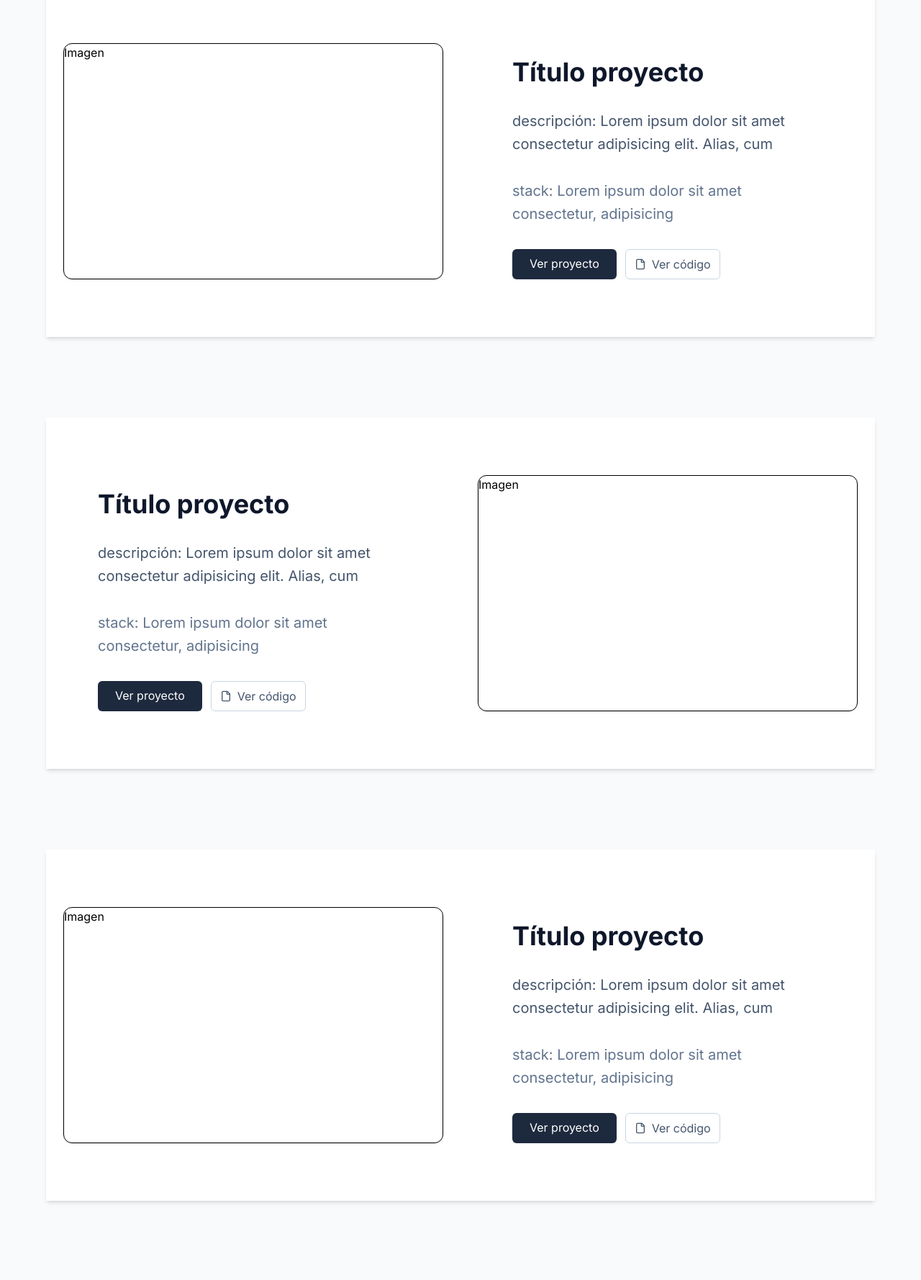
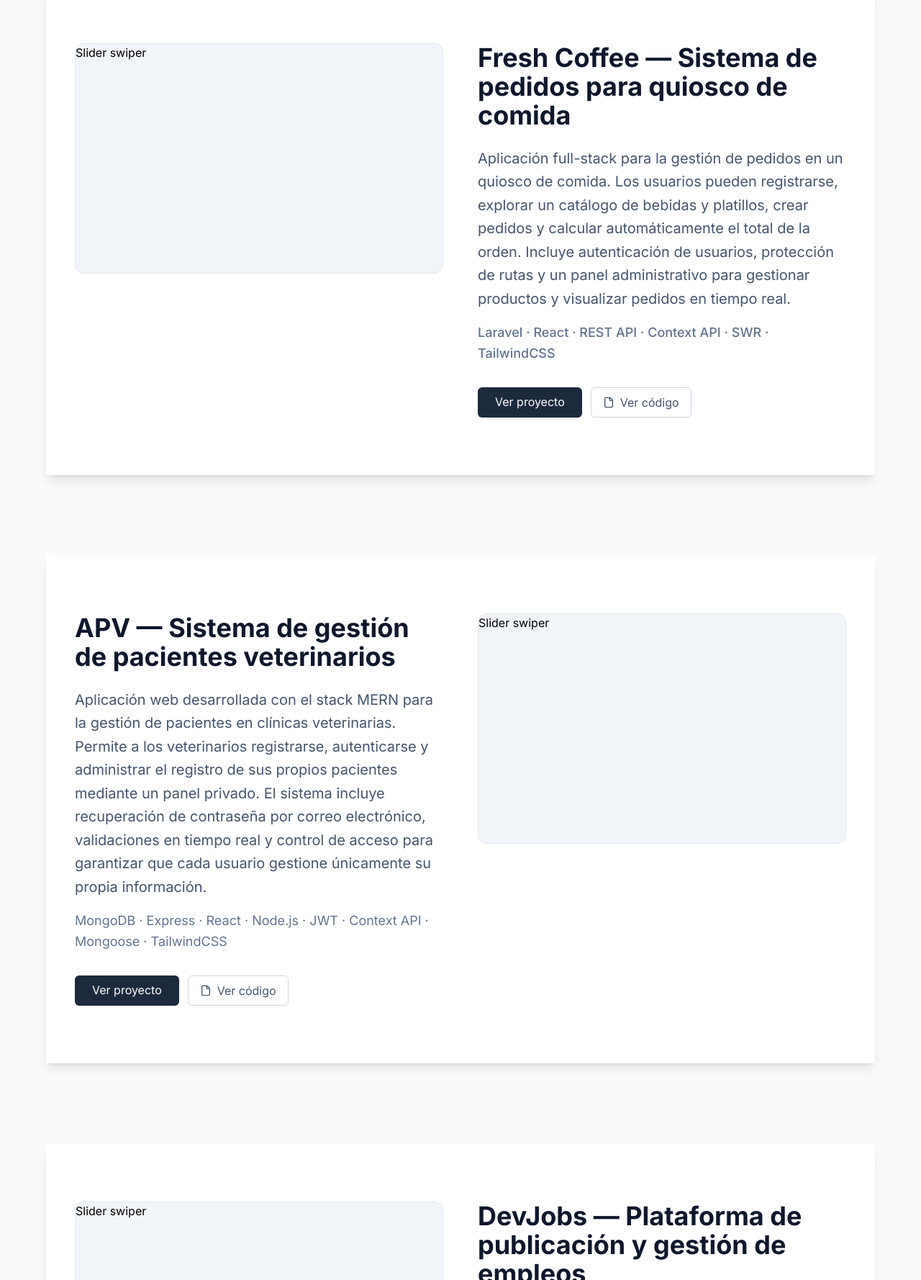
Before and after one commit to Luismy-182/MASP, a React (Vite) app: page / in a window 1280 px wide. Shown: the part 1862-3640 px from the top of the page at 72% size. Built offline with nearby package versions, Linux system fonts and the light colour scheme.

Commit message:
trabajando en swiper y screenshots

```diff
--- /dev/null
+++ b/src/components/ProjectSlider.jsx
@@ -0,0 +1,9 @@
+import React from 'react'
+
+const ProjectSlider = () => {
+  return (
+    <div>Slider swiper</div>
+  )
+}
+
+export default ProjectSlider
--- a/src/components/SelectWorkCard.jsx
+++ b/src/components/SelectWorkCard.jsx
@@ -1,6 +1,7 @@
 import React from 'react'
 import { Link } from 'react-router-dom'
 import { File } from 'lucide-react'
+import ProjectSlider from './ProjectSlider'
 
 const SelectWorkCard = () => {
   return (
@@ -8,16 +9,18 @@ const SelectWorkCard = () => {
       <div className="mt-20 md:mt-28">
 
         {/* card-1 */}
-        <div className="my-20 md:my-28 py-15 md:py-20 block md:grid md:grid-cols-2 gap-12 bg-white w-full shadow-md px-6 ">
+        <div className="my-20 md:my-28 py-16 md:py-20 block md:grid md:grid-cols-2 gap-12 bg-white w-full shadow-lg hover:shadow-xl transition-shadow duration-300  px-6 md:px-10 ">
 
-          <div className="w-full rounded-xl shadow border">
-            <p>Imagen</p>
+          <div className="w-full rounded-xl overflow-hidden border aspect-16/10  border-slate-200 bg-slate-100">
+            <ProjectSlider />
           </div>
 
-          <div className="w-full px-12">
-            <h2 className='text-slate-900 text-3xl md:text-4xl my-5 font-bold'>Título proyecto</h2>
-            <p className='text-slate-600 mt-6 md:mt-8  max-w-2xl leading-relaxed text-lg md:text-xl'>descripción: Lorem ipsum dolor sit amet consectetur adipisicing elit. Alias, cum </p>
-            <p className='text-slate-500 mt-6 md:mt-8  max-w-2xl leading-relaxed text-lg md:text-xl'>stack: Lorem ipsum dolor sit amet consectetur, adipisicing </p>
+          <div className="w-full">
+            <h2 className='text-slate-900 text-3xl md:text-4xl mt-0 mb-5 font-bold'>Fresh Coffee — Sistema de pedidos para quiosco de comida</h2>
+            <p className='text-slate-600 mt-6  max-w-2xl leading-relaxed text-lg md:text-xl'>Aplicación full-stack para la gestión de pedidos en un quiosco de comida.
+              Los usuarios pueden registrarse, explorar un catálogo de bebidas y platillos, crear pedidos y calcular automáticamente el total de la orden.
+              Incluye autenticación de usuarios, protección de rutas y un panel administrativo para gestionar productos y visualizar pedidos en tiempo real.</p>
+            <p className='text-slate-500 mt-4  max-w-2xl leading-relaxed text-base md:text-lg font-medium'>Laravel · React · REST API · Context API · SWR · TailwindCSS</p>
 
             {/* Área de botones */}
             <div className="flex gap-3 mt-6 md:mt-8">
@@ -25,13 +28,13 @@ const SelectWorkCard = () => {
                 className="py-2 px-6 bg-slate-800 text-white rounded-md hover:bg-slate-900 transition-colors duration-200" to="#">Ver proyecto</Link>
               <Link
 
-                className="flex gap-2 py-2 px-3 rounded-md border  hover:border-slate-900 transition-colors duration-200
-                                text-slate-600 border-slate-300 hover:text-slate-900
+                className="flex gap-2 py-2 px-4 rounded-md border  hover:border-slate-900 transition-colors duration-200
+                                text-slate-600 border-slate-300 hover:text-slate-900 items-center
                                 "
                 to=""
               >
                 <File
-                  className='inline w-4' />
+                  className='inline w-4 h-4' />
                 Ver código
               </Link>
             </div>
@@ -39,14 +42,18 @@ const SelectWorkCard = () => {
           </div>
 
         </div>
+
         {/* card-2 */}
-        <div className="my-20 md:my-28 py-15 md:py-20 block md:grid md:grid-cols-2 gap-12 bg-white w-full shadow-md px-6 ">
+        <div className="my-20 md:my-28 py-16 md:py-20 block md:grid md:grid-cols-2 gap-12 bg-white w-full shadow-lg hover:shadow-xl
+transition-shadow duration-300 px-6 md:px-10">
 
 
-          <div className="w-full  px-12">
-            <h2 className='text-slate-900 text-3xl md:text-4xl my-5 font-bold'>Título proyecto</h2>
-            <p className='text-slate-600 mt-6 md:mt-8  max-w-2xl leading-relaxed text-lg md:text-xl'>descripción: Lorem ipsum dolor sit amet consectetur adipisicing elit. Alias, cum </p>
-            <p className='text-slate-500 mt-6 md:mt-8  max-w-2xl leading-relaxed text-lg md:text-xl'>stack: Lorem ipsum dolor sit amet consectetur, adipisicing </p>
+          <div className="w-full">
+            <h2 className='text-slate-900 text-3xl md:text-4xl mt-0 mb-5 font-bold'>APV — Sistema de gestión de pacientes veterinarios</h2>
+            <p className='text-slate-600 mt-6   max-w-2xl leading-relaxed text-lg md:text-xl'>Aplicación web desarrollada con el stack MERN para la gestión de pacientes en clínicas veterinarias.
+              Permite a los veterinarios registrarse, autenticarse y administrar el registro de sus propios pacientes mediante un panel privado.
+              El sistema incluye recuperación de contraseña por correo electrónico, validaciones en tiempo real y control de acceso para garantizar que cada usuario gestione únicamente su propia información.</p>
+            <p className='text-slate-500 mt-4  max-w-2xl leading-relaxed text-base md:text-lg'>MongoDB · Express · React · Node.js · JWT · Context API · Mongoose · TailwindCSS </p>
 
             {/* Área de botones */}
             <div className="flex gap-3 mt-6 md:mt-8">
@@ -54,36 +61,39 @@ const SelectWorkCard = () => {
                 className="py-2 px-6 bg-slate-800 text-white rounded-md hover:bg-slate-900 transition-colors duration-200" to="#">Ver proyecto</Link>
               <Link
 
-                className="flex gap-2 py-2 px-3 rounded-md border  hover:border-slate-900 transition-colors duration-200
-                                text-slate-600 border-slate-300 hover:text-slate-900
+                className="flex gap-2 py-2 px-4 rounded-md border  hover:border-slate-900 transition-colors duration-200
+                                text-slate-600 border-slate-300 hover:text-slate-900 items-center
                                 "
                 to=""
               >
                 <File
-                  className='inline w-4' />
+                  className='inline w-4 h-4' />
                 Ver código
               </Link>
             </div>
 
           </div>
 
-          <div className="w-full rounded-xl shadow border">
-            <p>Imagen</p>
+          <div className="w-full rounded-xl overflow-hidden  border aspect-16/10  border-slate-200 bg-slate-100">
+            <ProjectSlider />
           </div>
 
 
         </div>
+
+
         {/* card-3 */}
-        <div className="my-20 md:my-28 py-15 md:py-20 block md:grid md:grid-cols-2 gap-12 bg-white w-full shadow-md px-6 ">
+        <div className="my-20 md:my-28 py-16 md:py-20 block md:grid md:grid-cols-2 gap-12 bg-white w-full shadow-lg hover:shadow-xl
+transition-shadow duration-300 px-6 md:px-10 ">
 
-          <div className="w-full rounded-xl shadow border">
-            <p>Imagen</p>
+          <div className="w-full rounded-xl overflow-hidden border aspect-16/10 border-slate-200 bg-slate-100">
+            <ProjectSlider />
           </div>
 
-          <div className="w-full  px-12">
-            <h2 className='text-slate-900 text-3xl md:text-4xl my-5 font-bold'>Título proyecto</h2>
-            <p className='text-slate-600 mt-6 md:mt-8  max-w-2xl leading-relaxed text-lg md:text-xl'>descripción: Lorem ipsum dolor sit amet consectetur adipisicing elit. Alias, cum </p>
-            <p className='text-slate-500 mt-6 md:mt-8  max-w-2xl leading-relaxed text-lg md:text-xl'>stack: Lorem ipsum dolor sit amet consectetur, adipisicing </p>
+          <div className="w-full">
+            <h2 className='text-slate-900 text-3xl md:text-4xl mt-0 mb-5 font-bold'>DevJobs — Plataforma de publicación y gestión de empleos</h2>
+            <p className='text-slate-600 mt-6  max-w-2xl leading-relaxed text-lg md:text-xl'>Aplicación web desarrollada con Laravel que permite publicar y gestionar vacantes laborales desde una plataforma similar a un portal de empleo. Incluye autenticación de usuarios, gestión de roles y panel administrativo para administrar ofertas de trabajo.</p>
+            <p className='text-slate-500 mt-4  max-w-2xl leading-relaxed text-base md:text-lg'>Laravel · Livewire · TailwindCSS · Laravel Breeze · Eloquent ORM</p>
 
             {/* Área de botones */}
             <div className="flex gap-3 mt-6 md:mt-8">
@@ -91,13 +101,13 @@ const SelectWorkCard = () => {
                 className="py-2 px-6 bg-slate-800 text-white rounded-md hover:bg-slate-900 transition-colors duration-200" to="#">Ver proyecto</Link>
               <Link
 
-                className="flex gap-2 py-2 px-3 rounded-md border  hover:border-slate-900 transition-colors duration-200
-                                text-slate-600 border-slate-300 hover:text-slate-900
+                className="flex gap-2 py-2 px-4 rounded-md border  hover:border-slate-900 transition-colors duration-200
+                                text-slate-600 border-slate-300 hover:text-slate-900 items-center
                                 "
                 to=""
               >
                 <File
-                  className='inline w-4' />
+                  className='inline w-4 h-4' />
                 Ver código
               </Link>
             </div>
```
Also changed, not shown: 1 other file (tests, documents, lock files or other folders).
